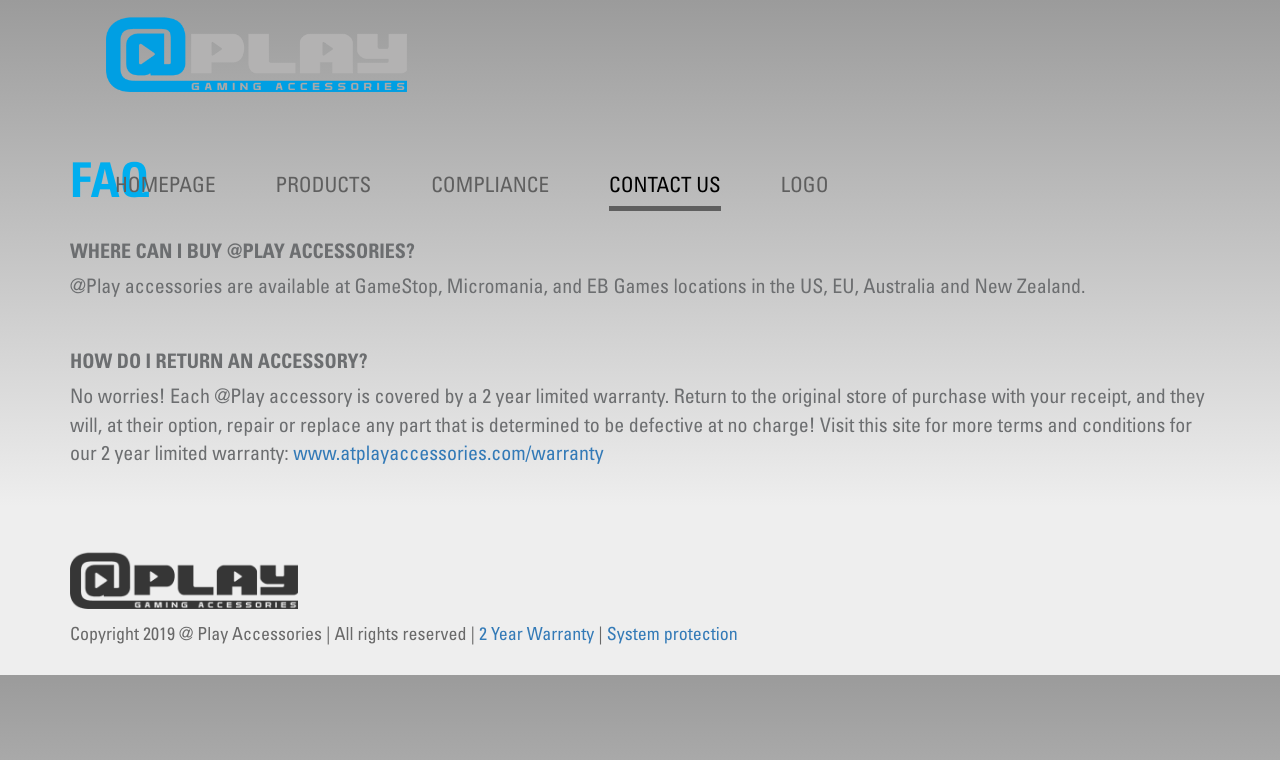
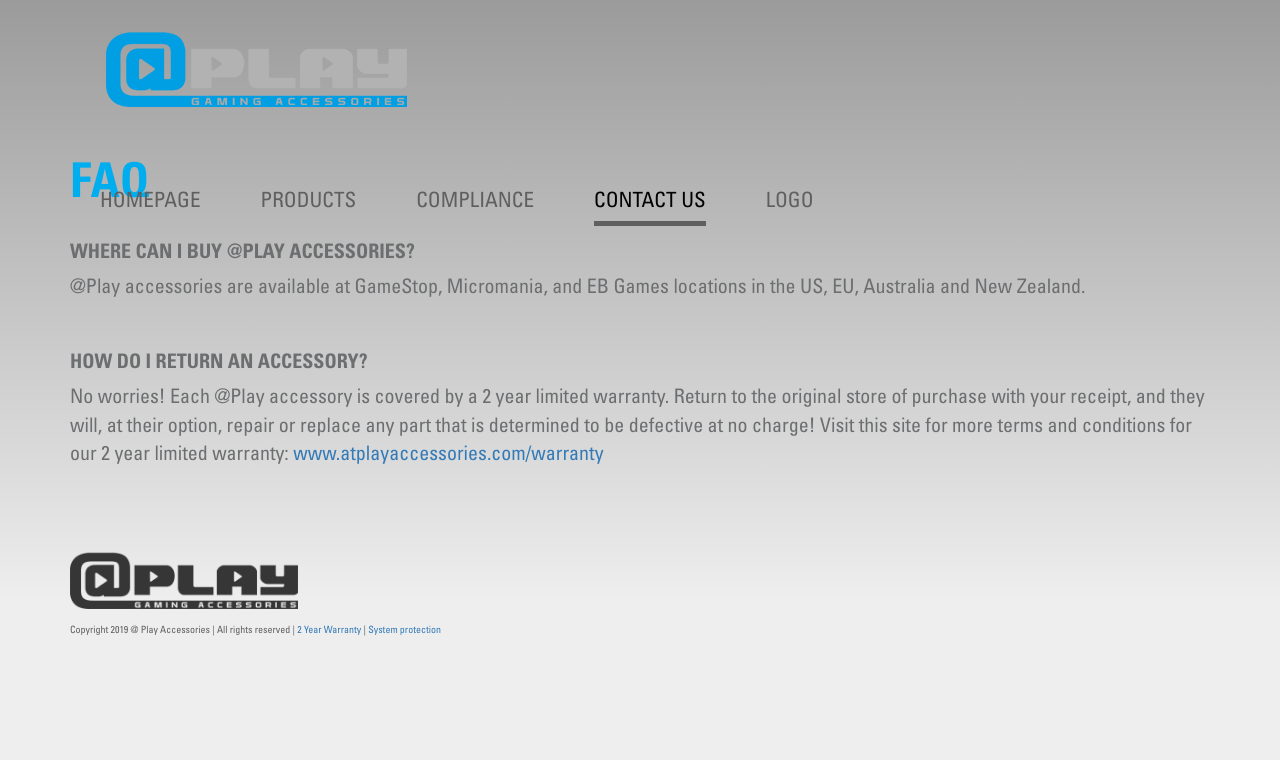
Before and after one commit to GameStopInternational/atrixgamer, a plain HTML site: page Website/faq.html in a window 1280 px wide. Drawn offline with nearby package versions, Linux system fonts and the light colour scheme.

Commit message:
Update nav and home page css

```diff
--- a/Website/assets/css/theme.css
+++ b/Website/assets/css/theme.css
@@ -702,8 +702,7 @@ th.comp-c3 {
 
 @media(max-width:991px) {
     .navbar-brand {
-        /* padding: 41px 15px 42px 15px; */
-        padding: 3rem 15px 42px 15px;
+        padding: 41px 15px 42px 15px;
     }
 
     .nav-links li:first-child, .nav-links li:nth-child(2) {
@@ -720,7 +719,7 @@ th.comp-c3 {
 
         .nav-links.navbar-nav > li.active > a, .nav-links.navbar-nav > li a:hover {
             border-color: transparent;
-            color: #00aeef;
+            color: #000;
         }
 
     .prod-list-single-title h3 {
@@ -814,42 +813,26 @@ th.comp-c3 {
 }
 
 
-/* atrix gamer overides */
+/* ----------------------------- atrix gamer overides --------------------------------- */
 .nav.navbar-nav {
     display: flex;
     justify-content: center;
     flex-wrap: wrap;
 }
 
-@media (max-width: 450px) {
-    .navbar-nav {
-        display: flex;
-        align-items: center;
-        flex-direction: column;
-        flex-wrap: nowrap;
-    }
-}
-
-@media (min-width: 768px) {
-    .navbar-nav {
-        float: none;
-    }
-}
-
 body {
-    /* background: rgb(77,76,75);
-    background: linear-gradient(180deg, rgba(77,76,75,1) 0%, rgba(131,131,131,1) 15%, rgba(179,179,179,1) 75%); */
     background: rgb(0, 0, 0);
     background: linear-gradient(180deg, rgb(155 155 155) 0%, rgb(238 238 238) 75%);
 }
 
 .mainWrapper {
     margin: 2rem 4vw;
-    /* background-image: url('../../logo/atrixLogo.png');
-    background-repeat: no-repeat;
-    background-size: 100px; */
 }
 
+html {
+    /* added this to prevent that strange gradient blocky effect on certain devices*/
+    min-height: 100%;
+}
 
 .bodyContent {
     display: flex;
@@ -920,7 +903,82 @@ body {
     padding-left:4vw;
 }
 
-@media (max-width: 767px) {
+.footer {
+    color: #5f5f5f;
+    font-size: 1rem;
+    padding-bottom: 15px;
+    text-align: center;
+    width: 100%;
+    float: left;
+}
+
+@media(min-width:450px) {
+    .bodyContent {
+        display: block;
+    }
+
+    .tagline {
+        font-size: 5vw;
+        margin-top: 6vh;
+        line-height: 1;
+        text-align: left;
+        float: left;
+        width: 50%;
+    }
+
+
+    .taglineImage {
+        float: right;
+        width: 50%;
+        order: 1;
+    }
+
+    .taglineButtons {
+        align-items: center;
+        display: flex;
+        flex-direction: row;
+        font-size: 2.2vw;
+        width: 50%;
+        justify-content: space-between;
+    }
+}
+
+@media(min-width:991px) {
+    .tagline {
+        margin-top: 14vh;
+        width: 40%;
+    }
+
+    .taglineImage {
+        width: 60%;
+    }
+
+    .taglineButtons {
+        width: 40%;
+    }
+
+    .navbar-brand {
+        padding-top: 30px;
+    }
+
+    .nav-links {
+        margin-right: 8vw;
+        padding-left: 0;
+    }
+
+}
+
+@media (min-width: 768px) {
+    .navbar-nav {
+        float: none;
+    }
+}
+
+@media(max-width:991px) {
+    .navbar-brand {
+        padding: 3rem 15px 15px 4vw;
+    }
+
     .nav-main {
         backdrop-filter: blur(10px);
         -webkit-backdrop-filter: blur(10px);
@@ -934,42 +992,11 @@ body {
             }
 
         }
+
+        .navbar-nav {
+            display: flex;
+            align-items: center;
+            flex-direction: column;
+            flex-wrap: nowrap;
+        }
 }
-
-@media(min-width:450px) {
-    .bodyContent {
-        display: block;
-    }
-
-    .tagline {
-        font-size: 5vw;
-        margin-top: 6vh;
-        line-height: 1;
-        text-align: left;
-        float: left;
-        width: 40%;
-    }
-
-
-    .taglineImage {
-        float: right;
-        width: 60%;
-        order: 1;
-    }
-
-    .taglineButtons {
-        align-items: center;
-        display: flex;
-        flex-direction: row;
-        font-size: 2.2vw;
-        /* float: left; */
-        width: 40%;
-        justify-content: space-between;
-    }
-}
-
-@media(min-width:991px) {
-    .tagline {
-        margin-top: 14vh;
-    }
-}
```
Also changed, not shown: Website/index.html (+10 -79 lines).
